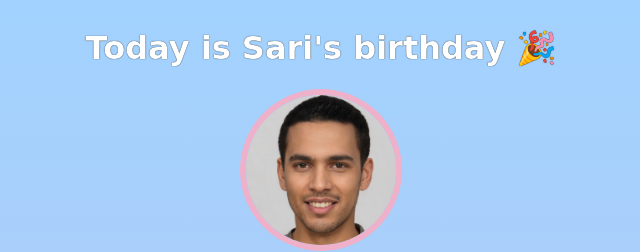
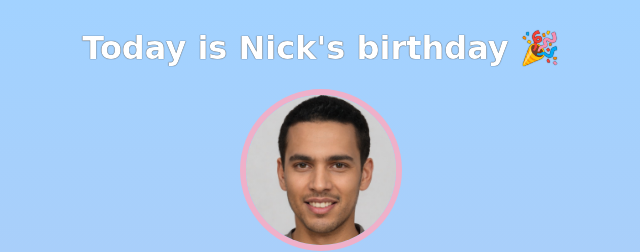
Before and after one commit to brostrom-scott/Birthday-Gift-Site, a website built with Vite: page index.html in a window 1280 px wide. Shown: the top 252 px of the page, 319-959 px from the left. Built offline with nearby package versions, Linux system fonts and the light colour scheme; a web font is replaced by a local one.

Commit message:
Update index.html

```diff
--- a/index.html
+++ b/index.html
@@ -7,7 +7,7 @@
     </head>
     <body>
         <div id="header">
-            <h1>Today is Sari's birthday 🎉</h1>
+            <h1>Today is Nick's birthday 🎉</h1>
             <img id="bff-img" src="images/nick.jpg">
             <h2 id="bday-age">24 years old</h2>
             <h4 id="bday-date">01.11.2022</h4>
```
